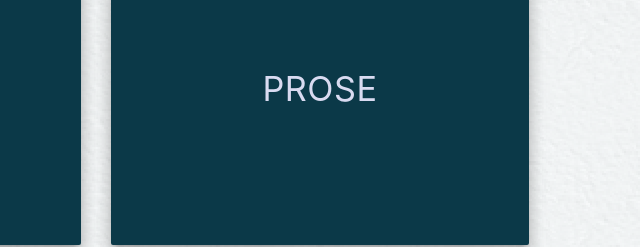
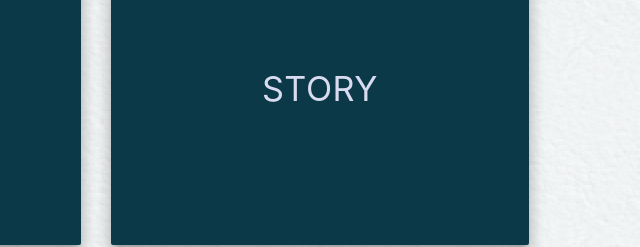
Before and after one commit to petahcole/scrible, a plain HTML site: page index.html in a window 1280 px wide. Shown: the part 281-528 px from the top of the page, 544-1184 px from the left. Drawn offline with nearby package versions, Linux system fonts and the light colour scheme.

Commit message:
user feedback update

```diff
--- a/index.html
+++ b/index.html
@@ -28,7 +28,7 @@
 
         <section>
             <a id="poetry" class="btn-large z-depth-3" data-target="modal1"><h4>Poetry</h4></a>
-            <a id="prose" class="btn-large z-depth-3" data-target="modal1"><h4>Prose</h4></a>
+            <a id="prose" class="btn-large z-depth-3" data-target="modal1"><h4>Story</h4></a>
         </section>
 
         <h5 class="congrats"></h5>
```
